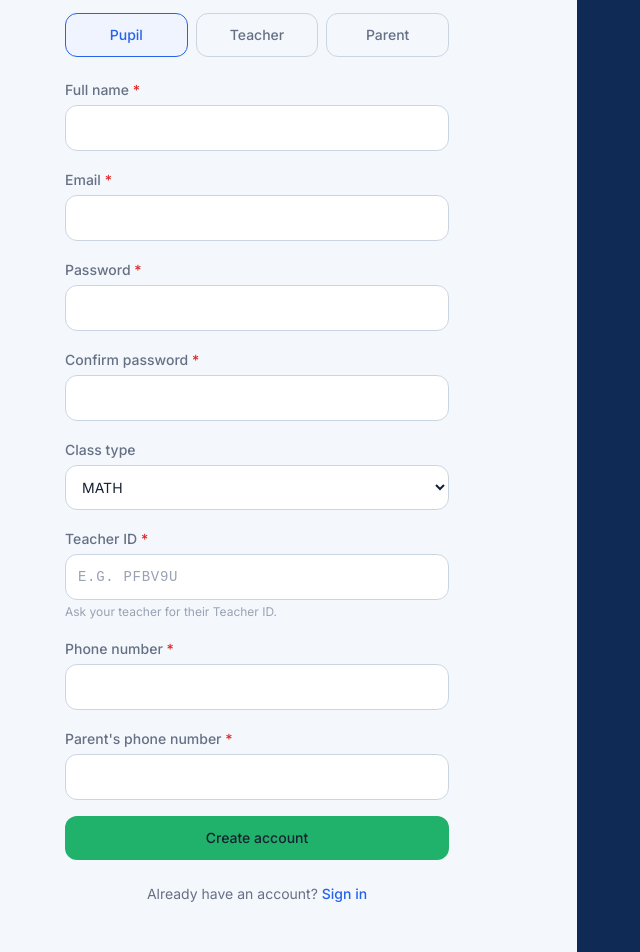
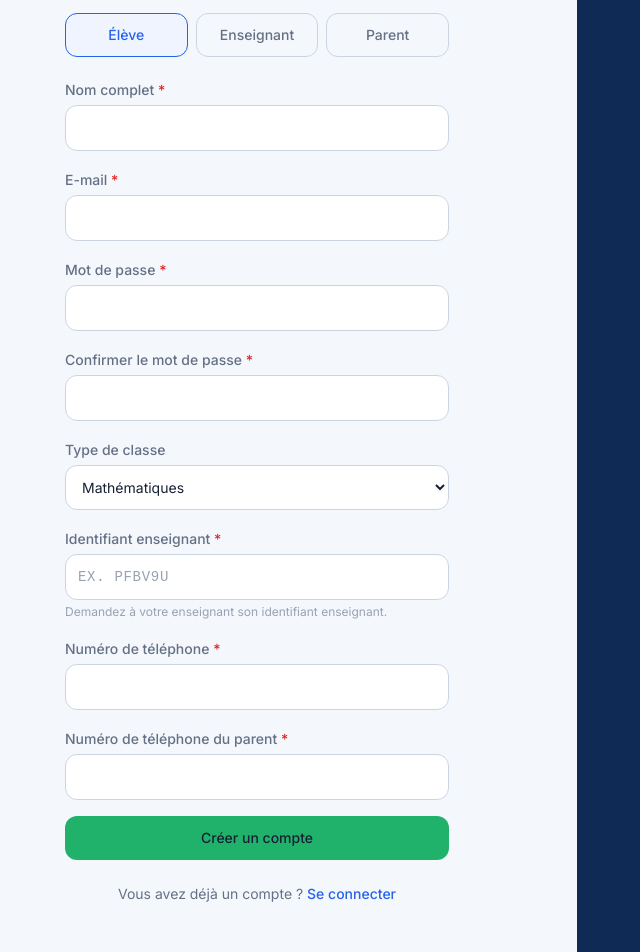
Before and after one commit to amyneabd/edumanage, a React (Vite) app in the folder client/: page /register in a window 1280 px wide. Shown: the part 175-1127 px from the top of the page, without its empty margins (63-703 px from the left). Built offline with nearby package versions, Linux system fonts and the light colour scheme.

Commit message:
feat(i18n): translate auth pages to French

```diff
--- a/client/src/features/auth/ForgotPasswordPage.tsx
+++ b/client/src/features/auth/ForgotPasswordPage.tsx
@@ -13,7 +13,7 @@ import { useDocumentTitle } from "../../hooks/useDocumentTitle";
 import { forgotPasswordSchema, type ForgotPasswordFormValues } from "../../lib/authSchemas";
 
 export function ForgotPasswordPage() {
-  useDocumentTitle("Reset your password");
+  useDocumentTitle("Réinitialiser votre mot de passe");
 
   const {
     register,
@@ -36,11 +36,11 @@ export function ForgotPasswordPage() {
           <Logo className="h-10 w-10" />
           {mutation.isSuccess ? (
             <>
-              <h1 className="mt-6 text-2xl font-bold text-ink-900">Check your email</h1>
+              <h1 className="mt-6 text-2xl font-bold text-ink-900">Vérifiez votre e-mail</h1>
               <p className="mt-2 text-sm text-ink-500">{mutation.data.message}</p>
               {mutation.data.devResetUrl && (
                 <div className="mt-4 rounded-sm border border-dashed border-border-strong bg-canvas p-3 text-xs text-ink-700">
-                  <p className="font-medium text-ink-900">Dev mode — no SMTP configured</p>
+                  <p className="font-medium text-ink-900">Mode développement — SMTP non configuré</p>
                   <Link
                     to={mutation.data.devResetUrl.replace(window.location.origin, "")}
                     className="focus-ring mt-1 block break-all rounded-sm font-mono text-[11px] text-accent-600 underline underline-offset-2"
@@ -53,20 +53,20 @@ export function ForgotPasswordPage() {
                 to="/login"
                 className="focus-ring mt-6 block rounded-sm text-center text-sm font-medium text-accent-600 hover:text-accent-700"
               >
-                Back to sign in
+                Retour à la connexion
               </Link>
             </>
           ) : (
             <>
-              <h1 className="mt-6 text-2xl font-bold text-ink-900">Forgot your password?</h1>
+              <h1 className="mt-6 text-2xl font-bold text-ink-900">Mot de passe oublié ?</h1>
               <p className="mt-1 text-sm text-ink-500">
-                Enter your email and we'll send you a link to reset it.
+                Entrez votre e-mail et nous vous enverrons un lien pour le réinitialiser.
               </p>
 
               <form className="mt-5 space-y-4" onSubmit={handleSubmit((values) => mutation.mutate(values))} noValidate>
                 <div>
                   <label htmlFor="forgot-email" className="text-sm font-medium text-ink-700">
-                    Email
+                    E-mail
                   </label>
                   <Input
                     id="forgot-email"
@@ -81,14 +81,14 @@ export function ForgotPasswordPage() {
                 {mutation.isError && <ErrorState message={extractErrorMessage(mutation.error)} />}
 
                 <Button type="submit" className="w-full" disabled={mutation.isPending}>
-                  {mutation.isPending ? "Sending…" : "Send reset link"}
+                  {mutation.isPending ? "Envoi…" : "Envoyer le lien de réinitialisation"}
                 </Button>
               </form>
 
               <p className="mt-6 text-center text-sm text-ink-500">
-                Remembered it?{" "}
+                Vous vous en souvenez ?{" "}
                 <Link to="/login" className="focus-ring rounded-sm font-medium text-accent-600 hover:text-accent-700">
-                  Sign in
+                  Se connecter
                 </Link>
               </p>
             </>
--- a/client/src/features/auth/LoginPage.tsx
+++ b/client/src/features/auth/LoginPage.tsx
@@ -15,7 +15,7 @@ import { loginSchema, type LoginFormValues } from "../../lib/authSchemas";
 import type { Me } from "../../api/types";
 
 export function LoginPage() {
-  useDocumentTitle("Sign in");
+  useDocumentTitle("Connexion");
   const navigate = useNavigate();
   const queryClient = useQueryClient();
 
@@ -43,13 +43,13 @@ export function LoginPage() {
       <div className="flex w-full flex-col justify-center px-6 py-12 sm:px-12 lg:w-1/2 lg:px-20">
         <div className="mx-auto w-full max-w-sm">
           <Logo className="h-10 w-10" />
-          <h1 className="mt-6 text-2xl font-bold text-ink-900">Sign in to EduManage</h1>
-          <p className="mt-1 text-sm text-ink-500">Teachers and pupils, in one place.</p>
+          <h1 className="mt-6 text-2xl font-bold text-ink-900">Connexion à EduManage</h1>
+          <p className="mt-1 text-sm text-ink-500">Enseignants et élèves, réunis au même endroit.</p>
 
           <form className="mt-6 space-y-4" onSubmit={handleSubmit((values) => mutation.mutate(values))} noValidate>
             <div>
               <label htmlFor="login-email" className="text-sm font-medium text-ink-700">
-                Email <span className="text-danger-600" aria-hidden="true">*</span>
+                E-mail <span className="text-danger-600" aria-hidden="true">*</span>
               </label>
               <Input
                 id="login-email"
@@ -65,13 +65,13 @@ export function LoginPage() {
             <div>
               <div className="flex items-center justify-between">
                 <label htmlFor="login-password" className="text-sm font-medium text-ink-700">
-                  Password <span className="text-danger-600" aria-hidden="true">*</span>
+                  Mot de passe <span className="text-danger-600" aria-hidden="true">*</span>
                 </label>
                 <Link
                   to="/forgot-password"
                   className="focus-ring rounded-sm text-xs font-medium text-accent-600 hover:text-accent-700"
                 >
-                  Forgot password?
+                  Mot de passe oublié ?
                 </Link>
               </div>
               <Input
@@ -89,14 +89,14 @@ export function LoginPage() {
             {mutation.isError && <ErrorState message={extractErrorMessage(mutation.error)} />}
 
             <Button type="submit" className="w-full" disabled={mutation.isPending}>
-              {mutation.isPending ? "Signing in…" : "Sign in"}
+              {mutation.isPending ? "Connexion…" : "Se connecter"}
             </Button>
           </form>
 
           <p className="mt-6 text-center text-sm text-ink-500">
-            No account?{" "}
+            Vous n'avez pas de compte ?{" "}
             <Link to="/register" className="focus-ring rounded-sm font-medium text-accent-600 hover:text-accent-700">
-              Register
+              S'inscrire
             </Link>
           </p>
         </div>
--- a/client/src/features/auth/PendingPage.tsx
+++ b/client/src/features/auth/PendingPage.tsx
@@ -8,7 +8,7 @@ import { Button } from "../../components/Button";
 import { Logo } from "../../components/Logo";
 
 export function PendingPage() {
-  useDocumentTitle("Pending approval");
+  useDocumentTitle("En attente d'approbation");
   const { user, refetch } = useAuth();
   const navigate = useNavigate();
   const queryClient = useQueryClient();
@@ -40,24 +40,24 @@ export function PendingPage() {
           <Logo className="mx-auto h-10 w-10" />
           {rejected ? (
             <>
-              <h1 className="mt-6 text-2xl font-bold text-danger-600">Request not approved</h1>
+              <h1 className="mt-6 text-2xl font-bold text-danger-600">Demande non approuvée</h1>
               <p className="mt-2 text-sm text-ink-500">
-                Your account request was declined. Please contact
-                {user?.role === "TEACHER" ? " the site admin" : " your teacher"} for details.
+                Votre demande de compte a été refusée. Veuillez contacter
+                {user?.role === "TEACHER" ? " l'administrateur du site" : " votre enseignant"} pour plus de détails.
               </p>
             </>
           ) : (
             <>
-              <h1 className="mt-6 text-2xl font-bold text-ink-900">Waiting for approval</h1>
+              <h1 className="mt-6 text-2xl font-bold text-ink-900">En attente d'approbation</h1>
               <p className="mt-2 text-sm text-ink-500">
                 {user?.role === "TEACHER"
-                  ? "An admin needs to approve your teacher account before you can sign in."
-                  : "Your teacher needs to accept your request and assign you to a class."}
+                  ? "Un administrateur doit approuver votre compte enseignant avant que vous puissiez vous connecter."
+                  : "Votre enseignant doit accepter votre demande et vous affecter à une classe."}
               </p>
             </>
           )}
           <Button variant="secondary" className="mt-6" onClick={() => logoutMutation.mutate()}>
-            Log out
+            Se déconnecter
           </Button>
         </div>
       </div>
--- a/client/src/features/auth/RegisterPage.tsx
+++ b/client/src/features/auth/RegisterPage.tsx
@@ -12,12 +12,13 @@ import { Input } from "../../components/Input";
 import { Logo } from "../../components/Logo";
 import { useDocumentTitle } from "../../hooks/useDocumentTitle";
 import { registerSchema, type RegisterFormValues } from "../../lib/authSchemas";
+import { CLASS_TYPE_LABELS } from "../../lib/labels";
 import type { ClassType } from "../../api/types";
 
 const CLASS_TYPES: ClassType[] = ["SCIENCE", "MATH", "INFO", "ECO"];
 
 export function RegisterPage() {
-  useDocumentTitle("Create account");
+  useDocumentTitle("Créer un compte");
   const navigate = useNavigate();
   const queryClient = useQueryClient();
 
@@ -62,10 +63,10 @@ export function RegisterPage() {
       <div className="flex w-full flex-col justify-center px-6 py-12 sm:px-12 lg:w-1/2 lg:px-20">
         <div className="mx-auto w-full max-w-sm">
           <Logo className="h-10 w-10" />
-          <h1 className="mt-6 text-2xl font-bold text-ink-900">Create your account</h1>
-          <p className="mt-1 text-sm text-ink-500">Choose the account type that fits you.</p>
+          <h1 className="mt-6 text-2xl font-bold text-ink-900">Créez votre compte</h1>
+          <p className="mt-1 text-sm text-ink-500">Choisissez le type de compte qui vous convient.</p>
 
-          <div role="radiogroup" aria-label="Account type" className="mt-5 grid grid-cols-1 gap-2 sm:grid-cols-3">
+          <div role="radiogroup" aria-label="Type de compte" className="mt-5 grid grid-cols-1 gap-2 sm:grid-cols-3">
             {(["PUPIL", "TEACHER", "PARENT"] as const).map((r) => (
               <button
                 key={r}
@@ -80,7 +81,7 @@ export function RegisterPage() {
                     : "border-border-strong text-ink-700 hover:bg-canvas"
                 )}
               >
-                {r === "PUPIL" ? "Pupil" : r === "TEACHER" ? "Teacher" : "Parent"}
+                {r === "PUPIL" ? "Élève" : r === "TEACHER" ? "Enseignant" : "Parent"}
               </button>
             ))}
           </div>
@@ -88,7 +89,7 @@ export function RegisterPage() {
           <form className="mt-5 space-y-4" onSubmit={handleSubmit((values) => mutation.mutate(values))} noValidate>
             <div>
               <label htmlFor="register-name" className="text-sm font-medium text-ink-700">
-                Full name <span className="text-danger-600" aria-hidden="true">*</span>
+                Nom complet <span className="text-danger-600" aria-hidden="true">*</span>
               </label>
               <Input
                 id="register-name"
@@ -102,7 +103,7 @@ export function RegisterPage() {
             </div>
             <div>
               <label htmlFor="register-email" className="text-sm font-medium text-ink-700">
-                Email <span className="text-danger-600" aria-hidden="true">*</span>
+                E-mail <span className="text-danger-600" aria-hidden="true">*</span>
               </label>
               <Input
                 id="register-email"
@@ -117,7 +118,7 @@ export function RegisterPage() {
             </div>
             <div>
               <label htmlFor="register-password" className="text-sm font-medium text-ink-700">
-                Password <span className="text-danger-600" aria-hidden="true">*</span>
+                Mot de passe <span className="text-danger-600" aria-hidden="true">*</span>
               </label>
               <Input
                 id="register-password"
@@ -132,7 +133,7 @@ export function RegisterPage() {
             </div>
             <div>
               <label htmlFor="register-confirm-password" className="text-sm font-medium text-ink-700">
-                Confirm password <span className="text-danger-600" aria-hidden="true">*</span>
+                Confirmer le mot de passe <span className="text-danger-600" aria-hidden="true">*</span>
               </label>
               <Input
                 id="register-confirm-password"
@@ -150,7 +151,7 @@ export function RegisterPage() {
               <>
                 <div>
                   <label htmlFor="register-class-type" className="text-sm font-medium text-ink-700">
-                    Class type
+                    Type de classe
                   </label>
                   <select
                     id="register-class-type"
@@ -159,18 +160,18 @@ export function RegisterPage() {
                   >
                     {CLASS_TYPES.map((t) => (
                       <option key={t} value={t}>
-                        {t}
+                        {CLASS_TYPE_LABELS[t]}
                       </option>
                     ))}
                   </select>
                 </div>
                 <div>
                   <label htmlFor="register-teacher-code" className="text-sm font-medium text-ink-700">
-                    Teacher ID <span className="text-danger-600" aria-hidden="true">*</span>
+                    Identifiant enseignant <span className="text-danger-600" aria-hidden="true">*</span>
                   </label>
                   <Input
                     id="register-teacher-code"
-                    placeholder="e.g. PFBV9U"
+                    placeholder="ex. PFBV9U"
                     required
                     aria-required="true"
                     invalid={Boolean(pupilErrors.teacherCode)}
@@ -179,13 +180,13 @@ export function RegisterPage() {
                     className="font-mono uppercase tracking-wider"
                   />
                   <p id="register-teacher-code-hint" className="mt-1 text-xs text-ink-400">
-                    Ask your teacher for their Teacher ID.
+                    Demandez à votre enseignant son identifiant enseignant.
                   </p>
                   <FieldError id="register-teacher-code-error" message={pupilErrors.teacherCode?.message} />
                 </div>
                 <div>
                   <label htmlFor="register-phone" className="text-sm font-medium text-ink-700">
-                    Phone number <span className="text-danger-600" aria-hidden="true">*</span>
+                    Numéro de téléphone <span className="text-danger-600" aria-hidden="true">*</span>
                   </label>
                   <Input
                     id="register-phone"
@@ -200,7 +201,7 @@ export function RegisterPage() {
                 </div>
                 <div>
                   <label htmlFor="register-parent-phone" className="text-sm font-medium text-ink-700">
-                    Parent's phone number <span className="text-danger-600" aria-hidden="true">*</span>
+                    Numéro de téléphone du parent <span className="text-danger-600" aria-hidden="true">*</span>
                   </label>
                   <Input
                     id="register-parent-phone"
@@ -219,14 +220,14 @@ export function RegisterPage() {
             {mutation.isError && <ErrorState message={extractErrorMessage(mutation.error)} />}
 
             <Button type="submit" className="w-full" disabled={mutation.isPending}>
-              {mutation.isPending ? "Creating account…" : "Create account"}
+              {mutation.isPending ? "Création du compte…" : "Créer un compte"}
             </Button>
           </form>
 
           <p className="mt-6 text-center text-sm text-ink-500">
-            Already have an account?{" "}
+            Vous avez déjà un compte ?{" "}
             <Link to="/login" className="focus-ring rounded-sm font-medium text-accent-600 hover:text-accent-700">
-              Sign in
+              Se connecter
             </Link>
           </p>
         </div>
--- a/client/src/features/auth/ResetPasswordPage.tsx
+++ b/client/src/features/auth/ResetPasswordPage.tsx
@@ -13,7 +13,7 @@ import { useDocumentTitle } from "../../hooks/useDocumentTitle";
 import { resetPasswordSchema, type ResetPasswordFormValues } from "../../lib/authSchemas";
 
 export function ResetPasswordPage() {
-  useDocumentTitle("Set a new password");
+  useDocumentTitle("Définir un nouveau mot de passe");
   const navigate = useNavigate();
   const [searchParams] = useSearchParams();
   const token = searchParams.get("token") ?? "";
@@ -41,13 +41,13 @@ export function ResetPasswordPage() {
         <div className="flex w-full flex-col justify-center px-6 py-12 sm:px-12 lg:w-1/2 lg:px-20">
           <div className="mx-auto w-full max-w-sm text-center">
             <Logo className="mx-auto h-10 w-10" />
-            <h1 className="mt-6 text-2xl font-bold text-danger-600">Invalid reset link</h1>
-            <p className="mt-2 text-sm text-ink-500">This password reset link is missing its token.</p>
+            <h1 className="mt-6 text-2xl font-bold text-danger-600">Lien de réinitialisation invalide</h1>
+            <p className="mt-2 text-sm text-ink-500">Ce lien de réinitialisation du mot de passe ne contient pas de jeton.</p>
             <Link
               to="/forgot-password"
               className="focus-ring mt-6 block rounded-sm text-sm font-medium text-accent-600 hover:text-accent-700"
             >
-              Request a new link
+              Demander un nouveau lien
             </Link>
           </div>
         </div>
@@ -61,13 +61,13 @@ export function ResetPasswordPage() {
       <div className="flex w-full flex-col justify-center px-6 py-12 sm:px-12 lg:w-1/2 lg:px-20">
         <div className="mx-auto w-full max-w-sm">
           <Logo className="h-10 w-10" />
-          <h1 className="mt-6 text-2xl font-bold text-ink-900">Set a new password</h1>
-          <p className="mt-1 text-sm text-ink-500">Choose a new password for your account.</p>
+          <h1 className="mt-6 text-2xl font-bold text-ink-900">Définir un nouveau mot de passe</h1>
+          <p className="mt-1 text-sm text-ink-500">Choisissez un nouveau mot de passe pour votre compte.</p>
 
           <form className="mt-5 space-y-4" onSubmit={handleSubmit((values) => mutation.mutate(values))} noValidate>
             <div>
               <label htmlFor="reset-password" className="text-sm font-medium text-ink-700">
-                New password <span className="text-danger-600" aria-hidden="true">*</span>
+                Nouveau mot de passe <span className="text-danger-600" aria-hidden="true">*</span>
               </label>
               <Input
                 id="reset-password"
@@ -82,7 +82,7 @@ export function ResetPasswordPage() {
             </div>
             <div>
               <label htmlFor="reset-confirm-password" className="text-sm font-medium text-ink-700">
-                Confirm new password <span className="text-danger-600" aria-hidden="true">*</span>
+                Confirmer le nouveau mot de passe <span className="text-danger-600" aria-hidden="true">*</span>
               </label>
               <Input
                 id="reset-confirm-password"
@@ -99,7 +99,7 @@ export function ResetPasswordPage() {
             {mutation.isError && <ErrorState message={extractErrorMessage(mutation.error)} />}
 
             <Button type="submit" className="w-full" disabled={mutation.isPending}>
-              {mutation.isPending ? "Resetting…" : "Reset password"}
+              {mutation.isPending ? "Réinitialisation…" : "Réinitialiser le mot de passe"}
             </Button>
           </form>
         </div>
--- a/client/src/features/auth/VerifyEmailPage.tsx
+++ b/client/src/features/auth/VerifyEmailPage.tsx
@@ -11,7 +11,7 @@ import { Logo } from "../../components/Logo";
 import { roleHome } from "../../routes/guards";
 
 export function VerifyEmailPage() {
-  useDocumentTitle("Verify your email");
+  useDocumentTitle("Vérifiez votre e-mail");
   const navigate = useNavigate();
   const queryClient = useQueryClient();
   const [searchParams] = useSearchParams();
@@ -57,33 +57,33 @@ export function VerifyEmailPage() {
           <div className="mx-auto w-full max-w-sm text-center">
             <Logo className="mx-auto h-10 w-10" />
             {verifyMutation.isPending && (
-              <h1 className="mt-6 text-2xl font-bold text-ink-900">Verifying your email…</h1>
+              <h1 className="mt-6 text-2xl font-bold text-ink-900">Vérification de votre e-mail…</h1>
             )}
             {verifyMutation.isSuccess && (
               <>
-                <h1 className="mt-6 text-2xl font-bold text-ink-900">Email verified</h1>
+                <h1 className="mt-6 text-2xl font-bold text-ink-900">E-mail vérifié</h1>
                 <p className="mt-2 text-sm text-ink-500">
-                  {isAuthenticated ? "Redirecting you now…" : "You can now sign in to your account."}
+                  {isAuthenticated ? "Redirection en cours…" : "Vous pouvez maintenant vous connecter à votre compte."}
                 </p>
                 {!isAuthenticated && (
                   <Link
                     to="/login"
                     className="focus-ring mt-6 block rounded-sm text-sm font-medium text-accent-600 hover:text-accent-700"
                   >
-                    Go to sign in
+                    Aller à la connexion
                   </Link>
                 )}
               </>
             )}
             {verifyMutation.isError && (
               <>
-                <h1 className="mt-6 text-2xl font-bold text-danger-600">Verification failed</h1>
+                <h1 className="mt-6 text-2xl font-bold text-danger-600">Échec de la vérification</h1>
                 <ErrorState message={extractErrorMessage(verifyMutation.error)} />
                 <Link
                   to="/verify-email"
                   className="focus-ring mt-6 block rounded-sm text-sm font-medium text-accent-600 hover:text-accent-700"
                 >
-                  Request a new link
+                  Demander un nouveau lien
                 </Link>
               </>
             )}
@@ -99,10 +99,10 @@ export function VerifyEmailPage() {
       <div className="flex w-full flex-col justify-center px-6 py-12 sm:px-12 lg:w-1/2 lg:px-20">
         <div className="mx-auto w-full max-w-sm text-center">
           <Logo className="mx-auto h-10 w-10" />
-          <h1 className="mt-6 text-2xl font-bold text-ink-900">Verify your email</h1>
+          <h1 className="mt-6 text-2xl font-bold text-ink-900">Vérifiez votre e-mail</h1>
           <p className="mt-2 text-sm text-ink-500">
-            We sent a verification link to {user?.email ?? "your email address"}. Click the link to activate your
-            account.
+            Nous avons envoyé un lien de vérification à {user?.email ?? "votre adresse e-mail"}. Cliquez sur le lien
+            pour activer votre compte.
           </p>
 
           <Button
@@ -111,13 +111,13 @@ export function VerifyEmailPage() {
             onClick={() => resendMutation.mutate()}
             disabled={resendMutation.isPending}
           >
-            {resendMutation.isPending ? "Sending…" : "Resend verification email"}
+            {resendMutation.isPending ? "Envoi…" : "Renvoyer l'e-mail de vérification"}
           </Button>
 
-          {resendMutation.isSuccess && <p className="mt-3 text-sm text-success-600">Verification email sent.</p>}
+          {resendMutation.isSuccess && <p className="mt-3 text-sm text-success-600">E-mail de vérification envoyé.</p>}
           {resendMutation.data?.devVerifyUrl && (
             <div className="mt-4 rounded-sm border border-dashed border-border-strong bg-canvas p-3 text-left text-xs text-ink-700">
-              <p className="font-medium text-ink-900">Dev mode — no SMTP configured</p>
+              <p className="font-medium text-ink-900">Mode développement — SMTP non configuré</p>
               <Link
                 to={resendMutation.data.devVerifyUrl.replace(window.location.origin, "")}
                 className="focus-ring mt-1 block break-all rounded-sm font-mono text-[11px] text-accent-600 underline underline-offset-2"
@@ -128,7 +128,7 @@ export function VerifyEmailPage() {
           )}
 
           <Button variant="ghost" className="mt-3" onClick={() => logoutMutation.mutate()}>
-            Log out
+            Se déconnecter
           </Button>
         </div>
       </div>
```
